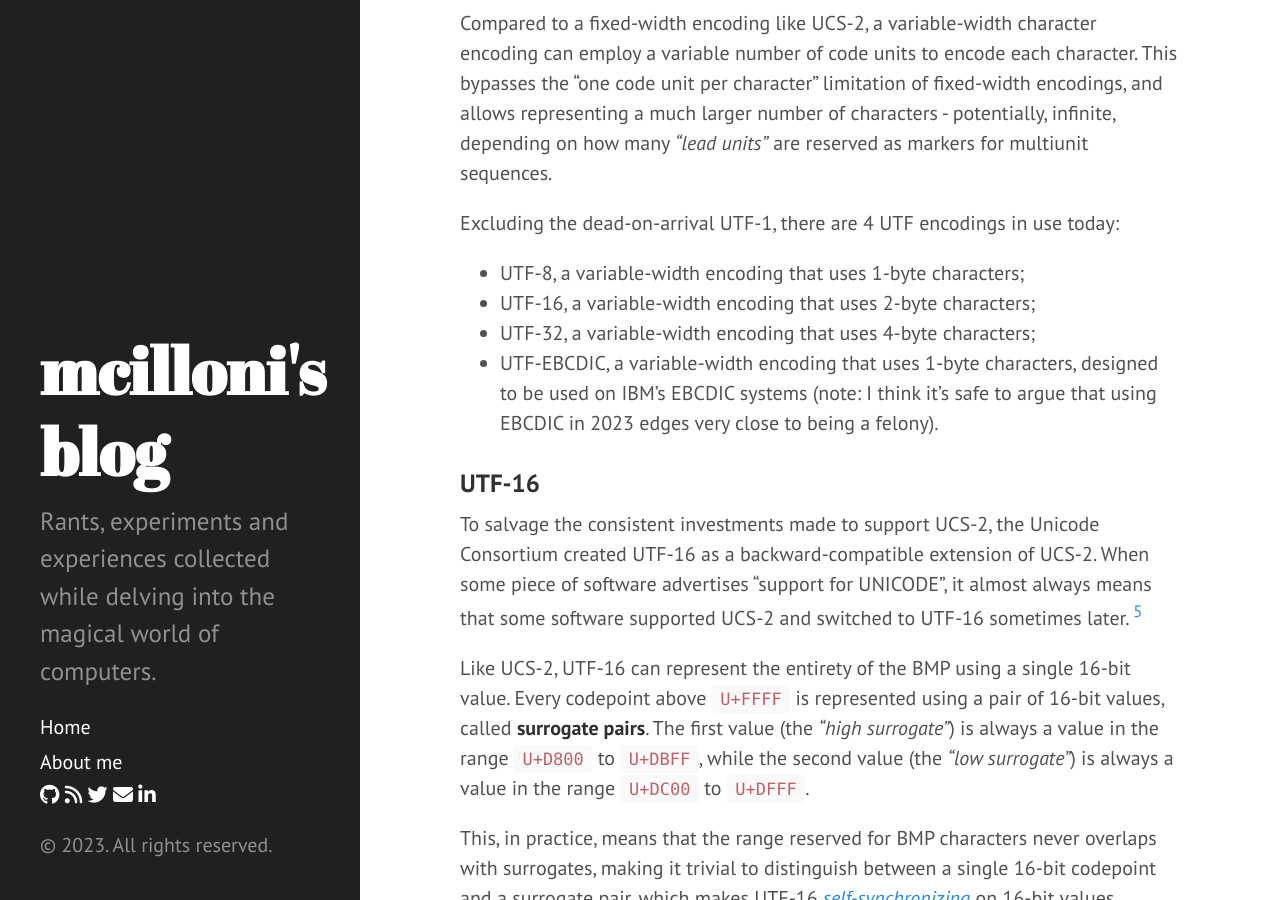
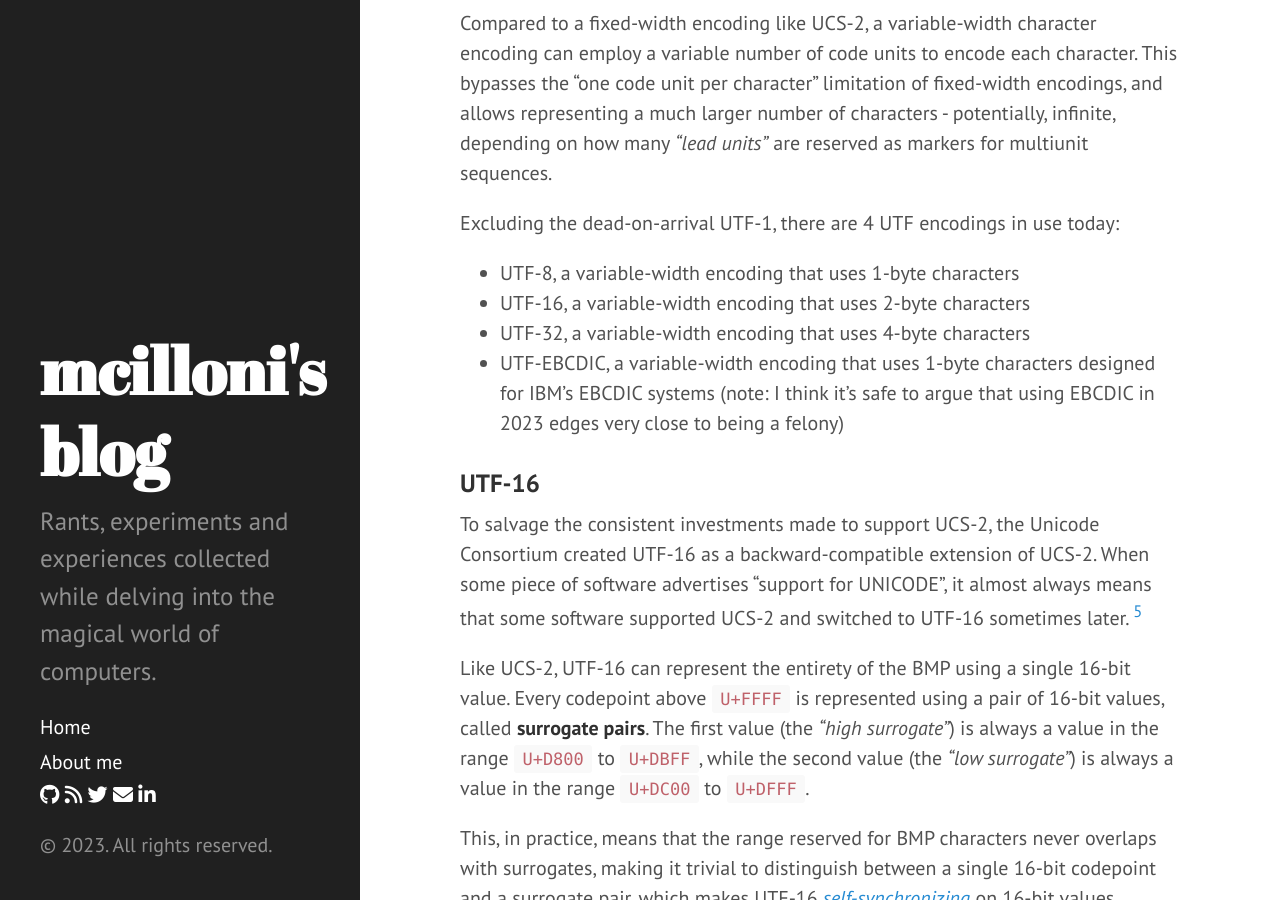
Before and after one commit to mcilloni/mcilloni.github.io, a Jekyll site: the page built from _posts/2023-07-23-unicode-is-hard.md, in a window 1280 px wide and 900 px high, scrolled down 9758 px. Built offline with Jekyll 4.4.1, drawn with Linux system fonts in a browser that asks for light colours; nearby versions of some CDN libraries; comment, search, counter and statistics services are not loaded.

Commit message:
unicode: tweak words in sentence

```diff
--- a/_posts/2023-07-23-unicode-is-hard.md
+++ b/_posts/2023-07-23-unicode-is-hard.md
@@ -222,10 +222,10 @@ Compared to a fixed-width encoding like UCS-2, a variable-width character encodi
 
 Excluding the dead-on-arrival UTF-1, there are 4 UTF encodings in use today:
 
-- UTF-8, a variable-width encoding that uses 1-byte characters;
-- UTF-16, a variable-width encoding that uses 2-byte characters;
-- UTF-32, a variable-width encoding that uses 4-byte characters;
-- UTF-EBCDIC, a variable-width encoding that uses 1-byte characters, designed to be used on IBM's EBCDIC systems (note: I think it's safe to argue that using EBCDIC in 2023 edges very close to being a felony).
+- UTF-8, a variable-width encoding that uses 1-byte characters
+- UTF-16, a variable-width encoding that uses 2-byte characters
+- UTF-32, a variable-width encoding that uses 4-byte characters
+- UTF-EBCDIC, a variable-width encoding that uses 1-byte characters designed for IBM's EBCDIC systems (note: I think it's safe to argue that using EBCDIC in 2023 edges very close to being a felony)
 
 ### UTF-16
 
```
